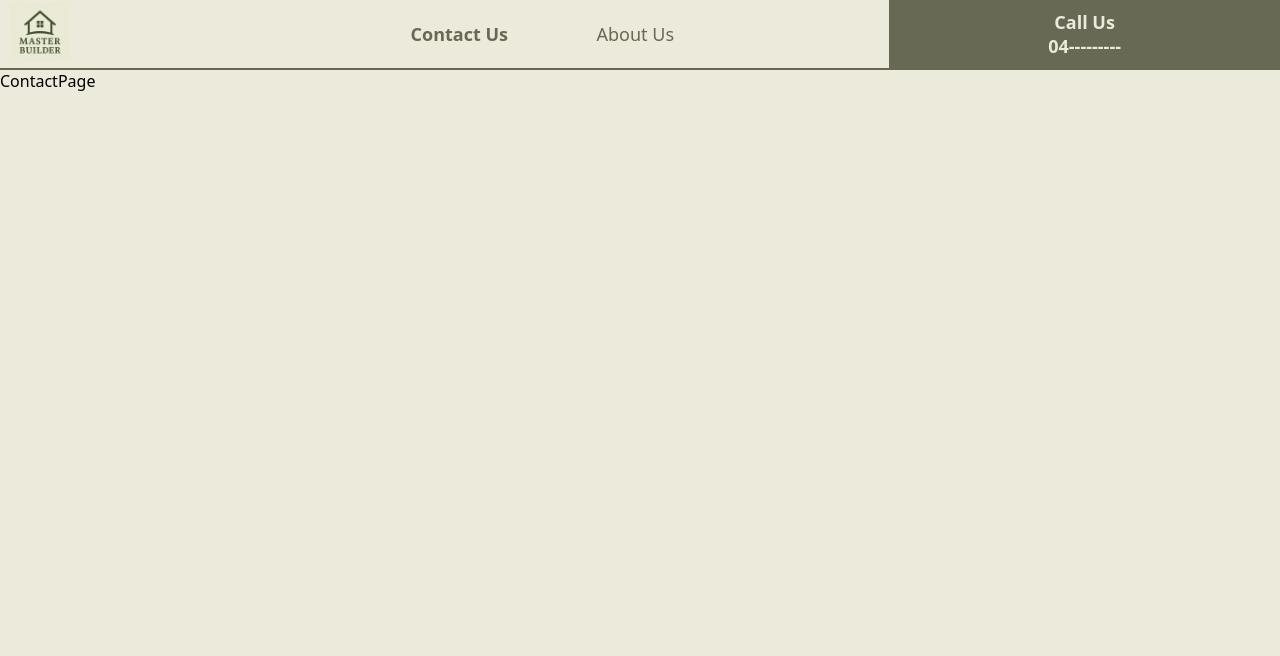
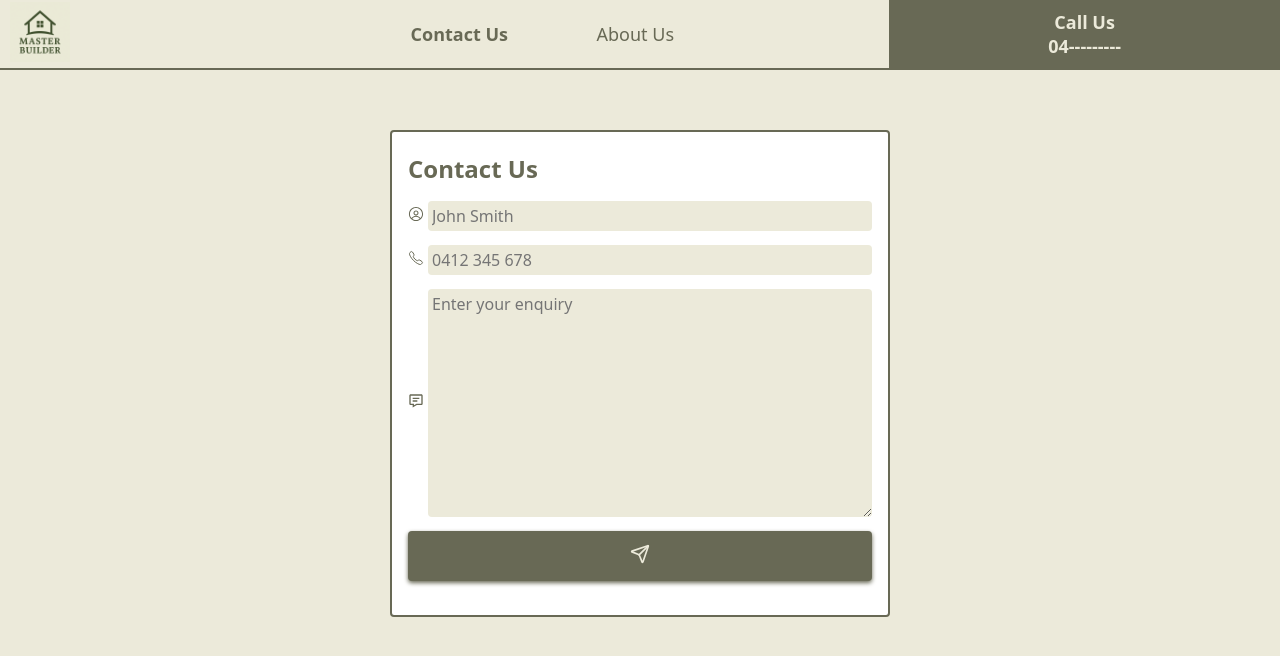
Before and after one commit to RelaxIntoCode/brian_master_builder, a Next.js app: page /contact in a window 1280 px wide. Shown: the top 656 px of the page. Built offline with nearby package versions, Linux system fonts and the light colour scheme.

Commit message:
Add ContactForm component to ContactUs page with ui only

```diff
--- a/app/contact/layout.js
+++ /dev/null
@@ -1,12 +0,0 @@
-export const metadata = {
-  title: 'Next.js',
-  description: 'Generated by Next.js',
-}
-
-export default function RootLayout({ children }) {
-  return (
-    <html lang="en">
-      <body>{children}</body>
-    </html>
-  )
-}
--- a/app/contact/page.js
+++ b/app/contact/page.js
@@ -1,4 +1,10 @@
+import ContactForm from "@/components/ContactForm/ContactForm";
+
 function ContactPage() {
-  return <div>ContactPage</div>;
+  return (
+    <div>
+      <ContactForm />
+    </div>
+  );
 }
 export default ContactPage;
--- a/app/globals.css
+++ b/app/globals.css
@@ -1,6 +1,7 @@
 :root {
   --col-primary: rgb(104, 105, 85);
   --col-secondary: rgb(236, 234, 218);
+  --white: #fff;
   --font-large: 18px;
   --font-med: 16px;
   --font-sm: 14px;
--- /dev/null
+++ b/components/ContactForm/ContactForm.jsx
@@ -0,0 +1,67 @@
+"use client";
+import styles from "./ContactForm.module.css";
+import { RxAvatar } from "react-icons/rx";
+import { IoCallOutline } from "react-icons/io5";
+import { BiMessageDetail } from "react-icons/bi";
+import { LuSend } from "react-icons/lu";
+import { useState } from "react";
+
+function ContactForm() {
+  const [isSending, setIsSending] = useState(false);
+
+  const handleSubmit = (e) => {
+    e.preventDefault();
+    setIsSending(true);
+
+    setTimeout(() => {
+      setIsSending(false);
+    }, 800);
+  };
+  return (
+    <div>
+      <form className={styles.form} onSubmit={handleSubmit}>
+        <h1 className={styles.formHeading}>Contact Us</h1>
+        <div>
+          <div className={styles.detailsContainer}>
+            <label className={styles.label}>
+              <RxAvatar />
+            </label>
+            <input
+              type="text"
+              placeholder="John Smith"
+              className={styles.input}
+            />
+          </div>
+          <div className={styles.detailsContainer}>
+            <label className={styles.label}>
+              <IoCallOutline />
+            </label>
+            <input
+              type="text"
+              placeholder="0412 345 678"
+              className={styles.input}
+            />
+          </div>
+          <div className={styles.detailsContainer}>
+            <label className={styles.label}>
+              <BiMessageDetail />
+            </label>
+            <textarea
+              placeholder="Enter your enquiry"
+              className={styles.input}
+              rows={10}
+            />
+          </div>
+          <div className={styles.detailsContainer}>
+            <button className={styles.button}>
+              <LuSend
+                className={`${styles.icon} ${isSending ? styles.sending : ""}`}
+              />
+            </button>
+          </div>
+        </div>
+      </form>
+    </div>
+  );
+}
+export default ContactForm;
--- /dev/null
+++ b/components/ContactForm/ContactForm.module.css
@@ -0,0 +1,113 @@
+.form {
+  width: 300px;
+  margin: 40px auto;
+  background-color: var(--white);
+  border: 2px solid var(--col-primary);
+  border-radius: var(--border-r);
+  padding: 8px 8px 8px 4px;
+  /* box-shadow: 2px -2px 2px rgba(0, 0, 0, 0.3), -2px 2px 2px rgba(0, 0, 0, 0.3); */
+}
+
+.formHeading {
+  font-size: var(--font-large);
+  font-weight: var(--font-bold);
+  color: var(--col-primary);
+  margin-bottom: 6px;
+}
+
+.detailsContainer {
+  margin-bottom: 10px;
+  display: flex;
+  align-items: center;
+}
+
+.label {
+  margin-right: 4px;
+  color: var(--col-primary);
+  font-size: 16px;
+}
+
+.input {
+  background-color: var(--col-secondary);
+  outline: none;
+  border: none;
+  padding: 4px 4px;
+  width: 100%;
+  border-radius: var(--border-r);
+  transition: border 0.1s ease, font-weight 0.1s ease, box-shadow 0.5s ease;
+  font-family: system-ui, -apple-system, BlinkMacSystemFont, "Segoe UI", Roboto,
+    Oxygen, Ubuntu, Cantarell, "Open Sans", "Helvetica Neue", sans-serif;
+}
+
+.input:focus {
+  border: 1px solid var(--col-primary);
+  font-weight: 600;
+  color: var(--col-primary);
+  box-shadow: 2px 2px 4px rgba(0, 0, 0, 0.5);
+}
+
+.button {
+  width: 100%;
+  height: 50px;
+  font-size: 20px;
+  background-color: var(--col-primary);
+  color: var(--col-secondary);
+  border-radius: var(--border-r);
+  border: none;
+  box-shadow: 0px 2px 4px var(--col-primary);
+}
+
+/* .button svg {
+  transition: transform 0.5s ease;
+}
+
+.button:hover svg {
+  transform: rotate(45deg);
+} */
+
+.button:active {
+  transform: translateY(1px);
+  box-shadow: 0px 1px 2px var(--col-primary);
+}
+
+.icon {
+  transition: transform 0.5s ease, opacity 0.5s ease;
+}
+
+.button:hover .icon:not(.sending) {
+  transform: rotate(45deg);
+}
+
+.sending {
+  transform: translateX(100px) scale(0.5) rotate(45deg);
+  opacity: 0;
+}
+
+@media screen and (min-width: 768px) {
+  .form {
+    width: 400px;
+    padding: 20px 16px;
+  }
+  .formHeading {
+    margin-bottom: 12px;
+    font-size: 20px;
+  }
+  .detailsContainer {
+    margin-bottom: 14px;
+  }
+}
+
+@media screen and (min-width: 1024px) {
+  .form {
+    margin: 60px auto 40px auto;
+    width: 500px;
+  }
+  .input,
+  .input::placeholder {
+    font-size: 16px;
+  }
+  .formHeading {
+    margin-bottom: 16px;
+    font-size: 24px;
+  }
+}
```
Also changed, not shown: package.json (+4 -3 lines), 1 other file (tests, documents, lock files or other folders).
